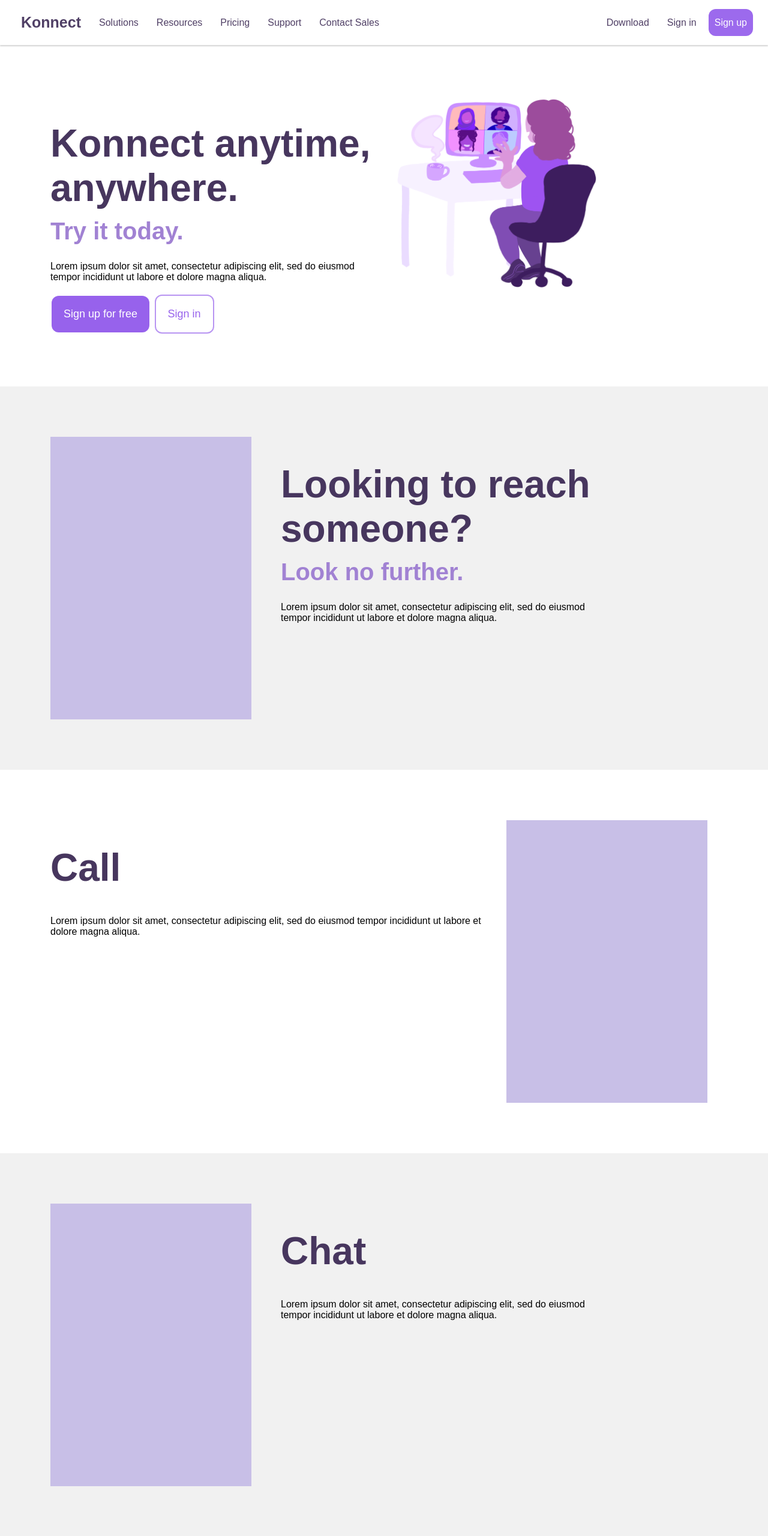
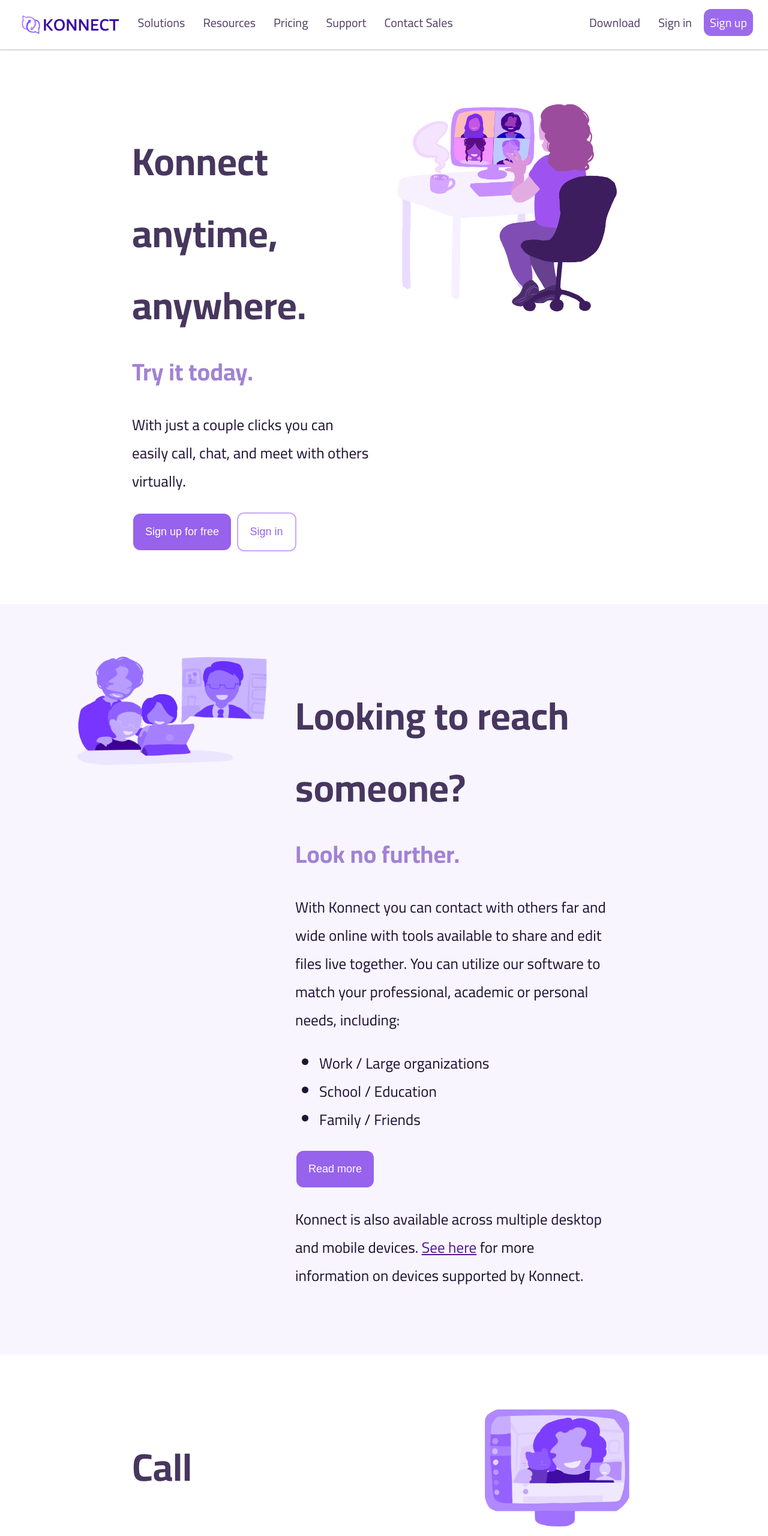
Before and after one commit to eliannamck/konnect-project, a plain HTML site: page index.html in a window 1280 px wide. Shown: the top 2560 px of the page at 60% size. Drawn offline with Linux system fonts and the light colour scheme.

Commit message:
Added illustrations, text related to Konnect, and buttons. Updated font and overall adjusted styles to be more accessible and support the images.

```diff
--- a/app/scss/_buttons.scss
+++ b/app/scss/_buttons.scss
@@ -11,12 +11,17 @@
     font-size: 18px;
     margin: 4px 2px;
     cursor: pointer;
+    transition-duration: 0.4s;
+  }
+
+  .button:hover {
+    background-color: $darkVibrantPurple;
   }
 
   .button-clear {
     background-color: $white;
     border-radius: 12px;
-    border: 2px solid $lightPurple;
+    border: 2px solid $almostPurple;
     color: $purple;
     padding: 20px;
     text-align: center;
@@ -25,4 +30,10 @@
     font-size: 18px;
     margin: 4px 2px;
     cursor: pointer;
+    transition-duration: 0.4s;
   }
+
+  .button-clear:hover {
+    background-color: $almostPurple;
+    color: $white;
+  }
--- a/app/scss/_globals.scss
+++ b/app/scss/_globals.scss
@@ -14,5 +14,7 @@ html {
   /* body styles */
 body {
     margin: 0;
-    font-family: Arial, Helvetica, sans-serif;
+    color: $darkDarkPurple;
+    font-family: 'Cairo', sans-serif;
+    font-size: 25px;
   }
--- a/app/scss/_header.scss
+++ b/app/scss/_header.scss
@@ -20,23 +20,24 @@
     padding: 10px;
     margin-inline: 5px;
     text-decoration: none;
-    font-size: 16px;
+    font-size: 20px;
     line-height: 25px;
     border-radius: 12px;
-  }
-
-  .header a.logo {
-    font-size: 25px;
-    font-weight: bold;
+    transition-duration: 0.4s;
   }
 
   .header a:hover {
-    background-color: $grey;
-    color: $darkDarkPurple;
+    background-color: $almostPurple;
+    color: $white;
   }
 
   .header a.active {
     background-color: $purple;
+    color: $white;
+  }
+
+  .header a.active:hover {
+    background-color: $darkVibrantPurple;
     color: $white;
   }
 
--- a/app/scss/_sections.scss
+++ b/app/scss/_sections.scss
@@ -10,8 +10,21 @@
    padding: 64px;
  }
 
+ .intro, .call, .chat, .meet, .download {
+  padding-left: 200px;
+  padding-right: 200px;
+}
+
+.intro img {
+  max-width: 150%;
+}
+
+.features {
+  padding-left: 100px;
+}
+
  .features, .chat, .download {
-   background-color: $lightGrey;
+   background-color: $lightLightPurple;
  }
 
  .download {
--- a/app/scss/_variables.scss
+++ b/app/scss/_variables.scss
@@ -1,8 +1,11 @@
 // main colors
 $white: #ffffff;
+$lightLightPurple: #f8f5ff;
 $lightPurple: #b894f2;
 $greyishPurple: #a182d3;
+$almostPurple: #cba6ff;
 $purple: #9762ec;
+$darkVibrantPurple: #5d24b9;
 $darkPurple: #47365e;
 $darkDarkPurple: #201335;
 $black: #000000;
--- a/index.html
+++ b/index.html
@@ -5,11 +5,16 @@
 			<meta name ="author" content ="Elianna McKinnon">
 			<meta name="viewport" content="width=device-width, initial-scale=1.0">
 
+			<!-- "cairo" from google fotns -->
+			<link rel="preconnect" href="https://fonts.gstatic.com">
+			<link href="https://fonts.googleapis.com/css2?family=Cairo:wght@200;300;400;600;700;900&display=swap" rel="stylesheet">
+
 			<!-- external CSS file linked -->
 			<link rel="stylesheet" type="text/css" href="app/scss/style.css">
 			<!-- external JS file linked -->
 			<script src="app/js/script.js"></script>
 
+			<link rel="icon" href="app/images/konnect-logo.png">
 			<title>Konnect</title>
 
 		</head>
@@ -18,7 +23,7 @@
 
 			<!-- Header -->
 			<div class="header" id="myHeader">
-				<a href="#default" class="logo">Konnect</a>
+				<a href="#logo"><img src="app/images/konnect-logo-text.png" alt="logo" height="32px" /></a>
 				<a href="#solutions">Solutions</a>
 				<a href="#resources">Resources</a>
 				<a href="#pricing">Pricing</a>
@@ -38,7 +43,7 @@
 				<div class="column-50">
 					<h1 class="xlarge-font"><b>Konnect anytime, anywhere.</b></h1>
 					<h1 class="large-font"><b>Try it today.</b></h1>
-					<p>Lorem ipsum dolor sit amet, consectetur adipiscing elit, sed do eiusmod tempor incididunt ut labore et dolore magna aliqua.</p>
+					<p>With just a couple clicks you can easily call, chat, and meet with others virtually.</p>
 					<button class="button">Sign up for free</button>
 					<button class="button-clear">Sign in</button>
 				</div>
@@ -52,12 +57,22 @@
 			<div class="features">
 				<div class="row">
 				<div class="column-33">
-					<img src="app/images/test_image.png" alt="App" width="335" height="471">
+					<img src="app/images/konnect-2.png">
 				</div>
 				<div class="column-50">
 					<h1 class="xlarge-font"><b>Looking to reach someone?</b></h1>
 					<h1 class="large-font"><b>Look no further.</b></h1>
-					<p>Lorem ipsum dolor sit amet, consectetur adipiscing elit, sed do eiusmod tempor incididunt ut labore et dolore magna aliqua.</p>
+					<p>With Konnect you can contact with others far and wide online with tools available to share and edit files live together. You can utilize our software to match your professional, academic or personal needs, including:
+						<ul>
+							<li>Work / Large organizations</li>
+							<li>School / Education</li>
+							<li>Family / Friends</li>
+						</ul>
+					</p>
+					<button class="button">Read more</button>
+					<p>
+					Konnect is also available across multiple desktop and mobile devices. <a href="">See here</a> for more information on devices supported by Konnect.
+					</p>
 				</div>
 				</div>
 			</div>
@@ -67,10 +82,11 @@
 				<div class="row">
 				<div class="column-66">
 					<h1 class="xlarge-font"><b>Call</b></h1>
-					<p>Lorem ipsum dolor sit amet, consectetur adipiscing elit, sed do eiusmod tempor incididunt ut labore et dolore magna aliqua.</p>
+					<p>Set up calls across the world for free for unlimited minutes and high resolutions.</p>
+					<button class="button">Read more</button>
 				</div>
 				<div class="column-33">
-					<img src="app/images/test_image.png" width="335" height="471">
+					<img src="app/images/konnect-3.png">
 				</div>
 				</div>
 			</div>
@@ -79,11 +95,12 @@
 			<div class="chat">
 				<div class="row">
 				<div class="column-33">
-					<img src="app/images/test_image.png" alt="App" width="335" height="471">
+					<img src="app/images/konnect-4.png">
 				</div>
 				<div class="column-50">
 					<h1 class="xlarge-font"><b>Chat</b></h1>
-					<p>Lorem ipsum dolor sit amet, consectetur adipiscing elit, sed do eiusmod tempor incididunt ut labore et dolore magna aliqua.</p>
+					<p>Create group chats and servers to interact with multiple people at once, with servers able to host up to 5,000 members.<br> Share images, videos, and collaborate on documents live with others through your groups and servers.</p>
+					<button class="button">Read more</button>
 				</div>
 				</div>
 			</div>
@@ -93,10 +110,11 @@
 				<div class="row">
 				<div class="column-66">
 					<h1 class="xlarge-font"><b>Meet</b></h1>
-					<p>Lorem ipsum dolor sit amet, consectetur adipiscing elit, sed do eiusmod tempor incididunt ut labore et dolore magna aliqua..</p>
+					<p>Start up both video and audio calls with those in your groups and servers.</p>
+					<button class="button">Read more</button>
 				</div>
 				<div class="column-33">
-					<img src="app/images/test_image.png" width="335" height="471">
+					<img src="app/images/konnect-5.png">
 				</div>
 				</div>
 			</div>
```
Also changed, not shown: app/images/konnect-2.png (added), app/images/konnect-3.png (added), app/images/konnect-4.png (added), app/images/konnect-5.png (added), app/images/konnect-logo-text.png (added), app/images/konnect-logo.png (added), app/scss/_images.scss (indentation only), app/scss/style.css, 1 other file.
